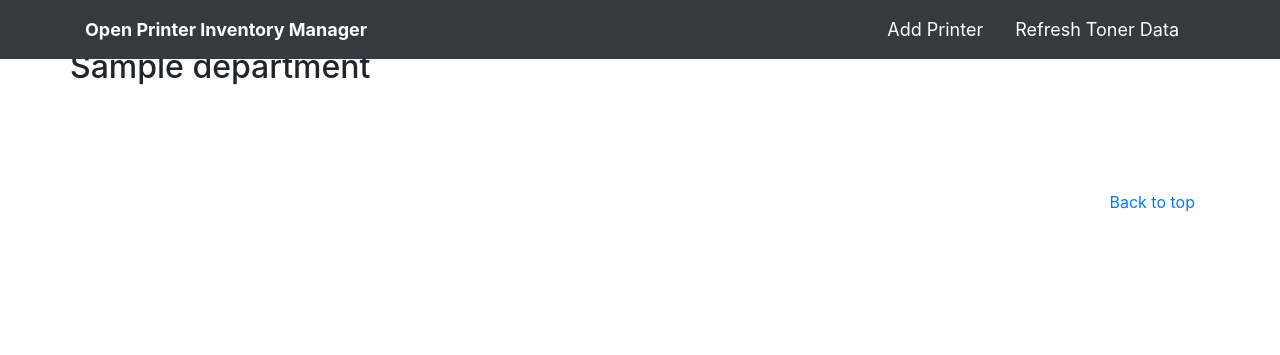
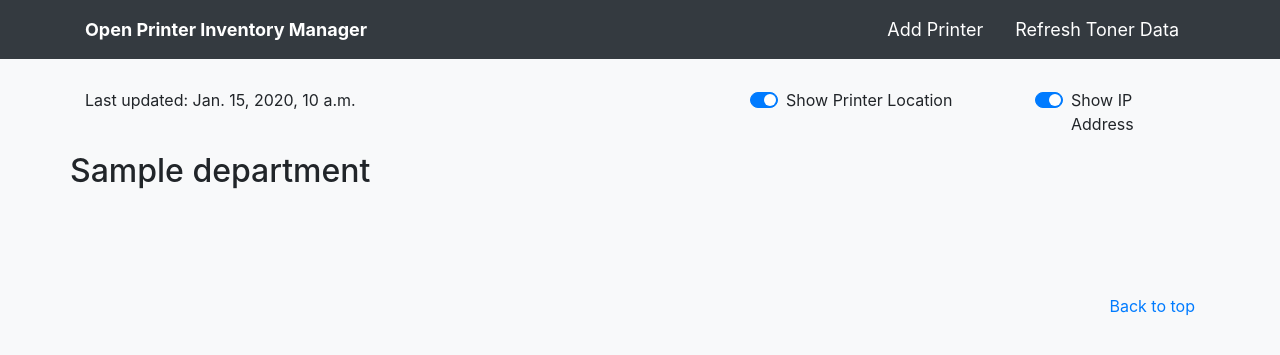
Before and after one commit to rluzuriaga/Open-Printer-Management-System, a Django app: template Open_Printer_Management_System/app/templates/app/home.html in a window 1280 px wide. Shown: the top 355 px of the page. Run offline with Django 3.2, Linux system fonts and the light colour scheme; tables that the repository leaves empty hold one stand-in row (values such as "Sample post"); the template is opened without the code that fills it: values that come from a table or form of the project are taken from there, most other values are stand-ins (such as "Sample title", 1, 10 or a date in 2020); some libraries are stand-ins or nearby versions.

Commit message:
Add slider toggles for show/hide IP address and location

```diff
--- a/Open_Printer_Management_System/app/templates/app/base.html
+++ b/Open_Printer_Management_System/app/templates/app/base.html
@@ -9,17 +9,17 @@
     <title>Open Printer Management System</title>
 
     <!-- Bootstrap core CSS -->
-    <link href="{% static 'css/bootstrap.min.css' %}" rel="stylesheet">
+    <link href="{% static 'css/bootstrap.css' %}" rel="stylesheet">
 
     <!-- Custom styles for this template -->
     <link href="{% static 'css/album.css' %}" rel="stylesheet">
   </head>
 
-  <body>
+  <body class="bg-light">
     <header class="pb-5">
       <nav class="navbar fixed-top navbar-dark bg-dark">
         <div class="container d-flex justify-content-between">
-          <div style='color: white; font-size: large;'><strong>Open Printer Inventory Manager</strong></div>
+          <a class="navbar-brand text-left" style='color: white; font-size: large;' href="{% url 'homepage' %}"><strong>Open Printer Inventory Manager</strong></a>
           <ul class="nav">
             <li class="nav-item">
               <a class="nav-link" style="color: white; font-size: large;" href="#" data-toggle="modal" data-target="#addPrinterModal">Add Printer</a>
@@ -31,6 +31,30 @@
         </div>
       </nav>
     </header>
+
+    <br>
+    <div class="container">
+      <form method="post" id="toggles_form">
+      {% csrf_token %}
+        <div class="row py-3">
+          <div class="col">
+            <p>Last updated: {{ last_updated }}</p>
+          </div>
+          <div class="col-3">
+            <div class="custom-control custom-switch">
+              {{ toggles_form.location }}
+              <label class="custom-control-label" for="{{ toggles_form.location.name }}" >{{ toggles_form.location.label }}</label>
+            </div>
+          </div>
+          <div class="col-2">
+            <div class="custom-control custom-switch">
+              {{ toggles_form.ip_address }}
+              <label class="custom-control-label" for="{{ toggles_form.ip_address.name }}" >{{ toggles_form.ip_address.label }}</label>
+            </div>
+          </div>
+        </div>
+      </form>
+    </div>
 
     <main role="main">
       {% block content %}
```
